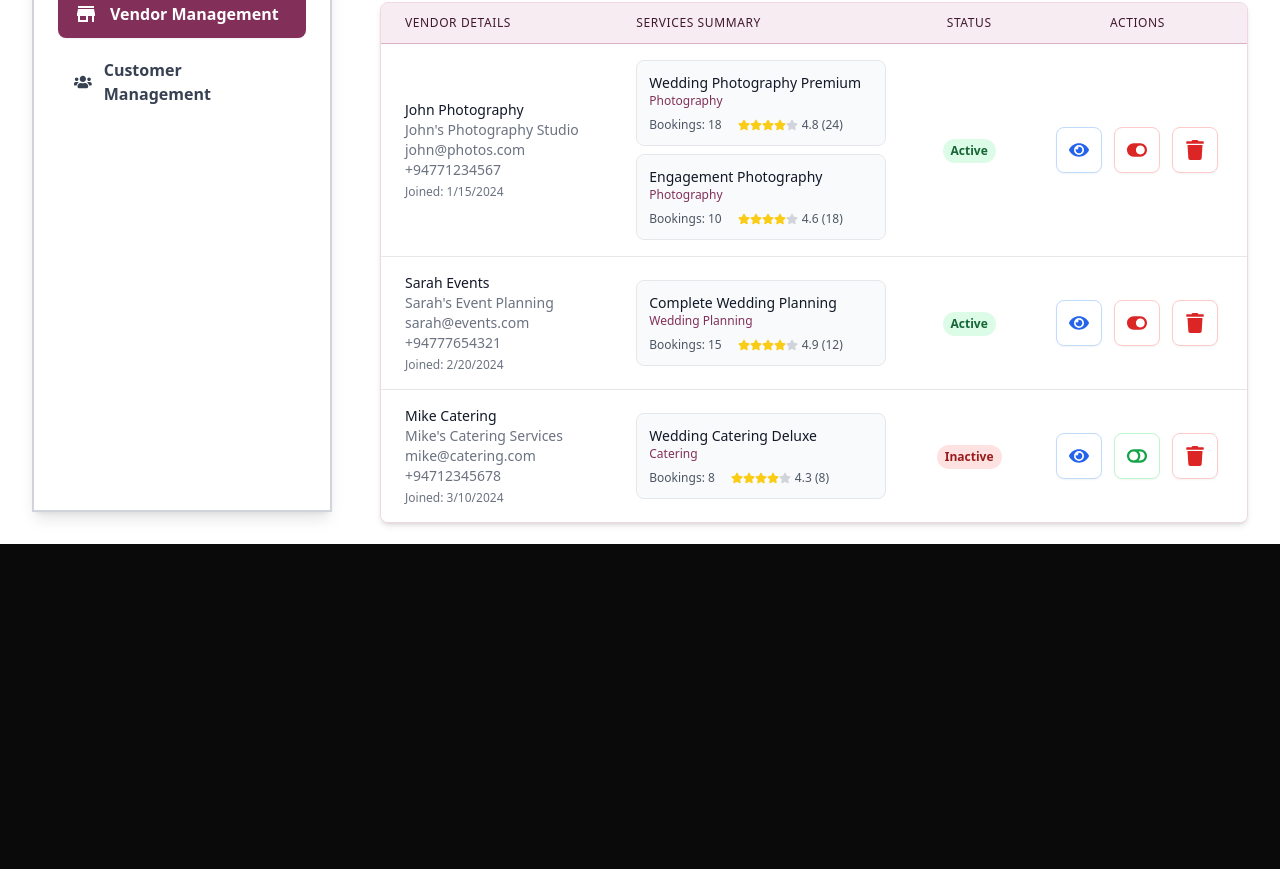
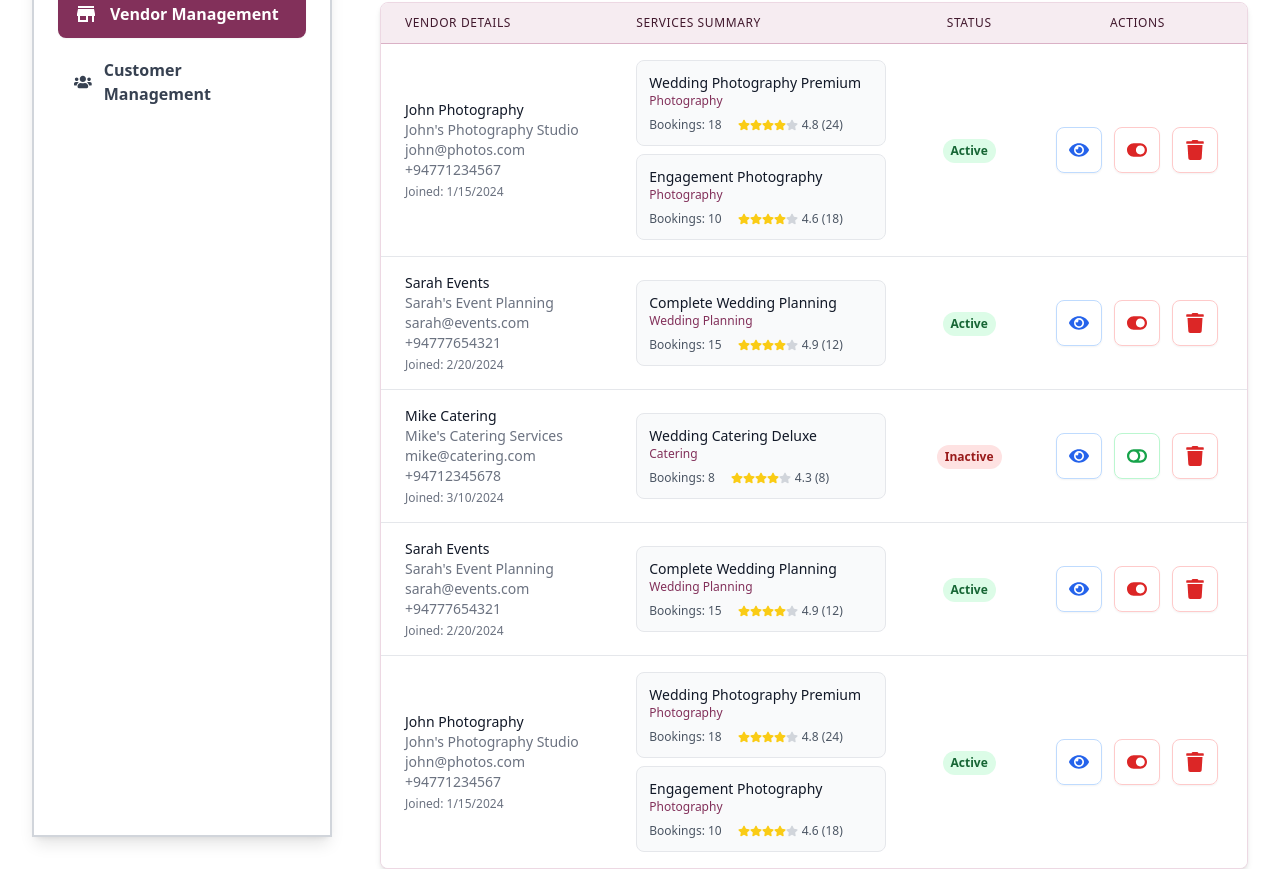
Before and after one commit to mandara-samanalee/WedEase_frontend, a Next.js app: page /admin/dashboard/vendors in a window 1280 px wide. Shown: the part 256-1125 px from the top of the page. Before the commit the page ends 800 px from the top, so only its background shows below. Built offline with nearby package versions, Linux system fonts and the light colour scheme.

Commit message:
add logout functionality for admin

```diff
--- a/src/app/admin/dashboard/categories/page.tsx
+++ b/src/app/admin/dashboard/categories/page.tsx
@@ -32,31 +32,43 @@ const ServiceCategoryPage: React.FC = () => {
                 id: "1",
                 categoryName: "Photography",
                 description: "Wedding photography and videography services",
-                createdAt: "2024-01-15"
+                createdAt: "2025-08-15"
             },
             {
                 id: "2",
                 categoryName: "Catering",
                 description: "Food and beverage services for weddings",
-                createdAt: "2024-01-16"
+                createdAt: "2025-08-16"
             },
             {
                 id: "3",
                 categoryName: "Decoration",
                 description: "Wedding venue decoration and floral arrangements",
-                createdAt: "2024-01-17"
+                createdAt: "2025-08-17"
             },
             {
                 id: "4",
                 categoryName: "Music & Entertainment",
                 description: "Live bands, DJs, and entertainment services",
-                createdAt: "2024-01-18"
+                createdAt: "2025-08-18"
             },
             {
                 id: "5",
                 categoryName: "Transportation",
                 description: "Wedding transportation and vehicle rental",
-                createdAt: "2024-01-19"
+                createdAt: "2025-08-19"
+            },
+            {
+                id: "6",
+                categoryName: "Floring",
+                description: "",
+                createdAt: "2025-08-19"
+            },
+            {
+                id: "7",
+                categoryName: "Other",
+                description: "Other Wedding related Services",
+                createdAt: "2025-08-19"
             }
         ];
         setCategories(mockCategories);
--- a/src/app/admin/dashboard/overview/page.tsx
+++ b/src/app/admin/dashboard/overview/page.tsx
@@ -59,9 +59,9 @@ export default function DashboardOverviewPage(): JSX.Element {
             });
 
             const mockTopBookedServices: ServiceBooking[] = [
-                { service: "Wedding Photography Premium", vendor: "John's Photography", category: "Photography", bookings: 23 },
-                { service: "Full Wedding Planning", vendor: "Sarah's Event Planning", category: "Planning", bookings: 19 },
-                { service: "Venue Decoration - Elite", vendor: "Elite Decorations", category: "Decoration", bookings: 15 },
+                { service: "Wedding Photography Premium", vendor: "John's Photography", category: "Photography", bookings: 5 },
+                { service: "Full Wedding Planning", vendor: "Sarah's Event Planning", category: "Planning", bookings: 3 },
+                { service: "Venue Decoration - Elite", vendor: "Elite Decorations", category: "Decoration", bookings: 2 },
             ];
 
             const mockTopRatedServices: TopRatedService[] = [
--- a/src/app/admin/dashboard/vendors/page.tsx
+++ b/src/app/admin/dashboard/vendors/page.tsx
@@ -228,7 +228,129 @@ const VendorManagement: React.FC = () => {
                         ]
                     }
                 ]
-            }
+            },
+            {
+                id: "V004",
+                firstName: "Sarah",
+                lastName: "Events",
+                email: "sarah@events.com",
+                contactNo: "+94777654321",
+                businessName: "Sarah's Event Planning",
+                isActive: true,
+                joinDate: "2024-02-20",
+                services: [
+                    {
+                        id: "S003",
+                        serviceName: "Complete Wedding Planning",
+                        category: "Wedding Planning",
+                        description: "Full-service wedding planning and coordination",
+                        capacity: "50-500 guests",
+                        rating: 4.9,
+                        totalReviews: 12,
+                        bookingCount: 15,
+                        packages: [
+                            { name: "Full Planning", price: "500000", features: "6 months planning, venue booking, vendor coordination" }
+                        ],
+                        location: {
+                            address: "456 Event Avenue",
+                            city: "Kandy",
+                            district: "Kandy",
+                            province: "Central",
+                            country: "Sri Lanka"
+                        },
+                        photos: ["/event1.jpg", "/event2.jpg"],
+                        reviews: [
+                            {
+                                id: "R004",
+                                customerName: "Michael Brown",
+                                rating: 5,
+                                comment: "Sarah planned our dream wedding perfectly! Every detail was taken care of.",
+                                date: "2024-07-30"
+                            }
+                        ]
+                    }
+                ]
+            },
+             {
+                id: "V005",
+                firstName: "John",
+                lastName: "Photography",
+                email: "john@photos.com",
+                contactNo: "+94771234567",
+                businessName: "John's Photography Studio",
+                isActive: true,
+                joinDate: "2024-01-15",
+                services: [
+                    {
+                        id: "S001",
+                        serviceName: "Wedding Photography Premium",
+                        category: "Photography",
+                        description: "Professional wedding photography with premium packages",
+                        capacity: "1-200 guests",
+                        rating: 4.8,
+                        totalReviews: 24,
+                        bookingCount: 18,
+                        packages: [
+                            { name: "Basic", price: "150000", features: "8 hours coverage, 500 edited photos" },
+                            { name: "Premium", price: "250000", features: "12 hours coverage, 800 edited photos, videography" }
+                        ],
+                        location: {
+                            address: "123 Main Street",
+                            city: "Colombo",
+                            district: "Colombo",
+                            province: "Western",
+                            country: "Sri Lanka"
+                        },
+                        photos: ["/photo1.jpg", "/photo2.jpg"],
+                        reviews: [
+                            {
+                                id: "R001",
+                                customerName: "Emily Johnson",
+                                rating: 5,
+                                comment: "Absolutely amazing photography! John captured every precious moment perfectly.",
+                                date: "2024-08-15"
+                            },
+                            {
+                                id: "R002",
+                                customerName: "David Smith",
+                                rating: 4,
+                                comment: "Great quality photos and professional service. Highly recommended!",
+                                date: "2024-07-22"
+                            }
+                        ]
+                    },
+                    {
+                        id: "S002",
+                        serviceName: "Engagement Photography",
+                        category: "Photography",
+                        description: "Romantic engagement photo sessions",
+                        capacity: "2-10 people",
+                        rating: 4.6,
+                        totalReviews: 18,
+                        bookingCount: 10,
+                        packages: [
+                            { name: "Standard", price: "75000", features: "2 hours session, 100 edited photos" }
+                        ],
+                        location: {
+                            address: "123 Main Street",
+                            city: "Colombo",
+                            district: "Colombo",
+                            province: "Western",
+                            country: "Sri Lanka"
+                        },
+                        photos: ["/photo3.jpg"],
+                        reviews: [
+                            {
+                                id: "R003",
+                                customerName: "Sarah Wilson",
+                                rating: 5,
+                                comment: "Beautiful engagement photos! John made us feel so comfortable.",
+                                date: "2024-08-01"
+                            }
+                        ]
+                    }
+                ]
+            },
         ];
         setVendors(mockVendors);
         setFilteredVendors(mockVendors);
--- a/src/components/AdminLayout/AdminNavbar.tsx
+++ b/src/components/AdminLayout/AdminNavbar.tsx
@@ -57,7 +57,7 @@ export default function AdminNavbar({ activeSection, setActiveSection }: AdminNa
     const handleLogout = () => {
         localStorage.removeItem("adminToken");
         localStorage.removeItem("admin");
-        window.location.href = "/admin/login";
+        window.location.href = "/login";
     };
 
     // Use activeSection prop instead of pathname for initial render to avoid hydration mismatch
--- a/src/section/Footer.tsx
+++ b/src/section/Footer.tsx
@@ -27,8 +27,8 @@ const Footer = () => {
             <div>
               <h3 className="text-2xl font-semibold mb-4">Contact Us</h3>
               <p className="text-gray-300">Email: support@wedease.com</p>
-              <p className="text-gray-300">Phone: +123 456 7890</p>
-              <p className="text-gray-300">Location: 123 Wedding St, Bliss City</p>
+              <p className="text-gray-300">Phone: +97 775974957</p>
+              <p className="text-gray-300">Location: Colombo, Sri Lanka</p>
             </div>
 
           </div>
```
